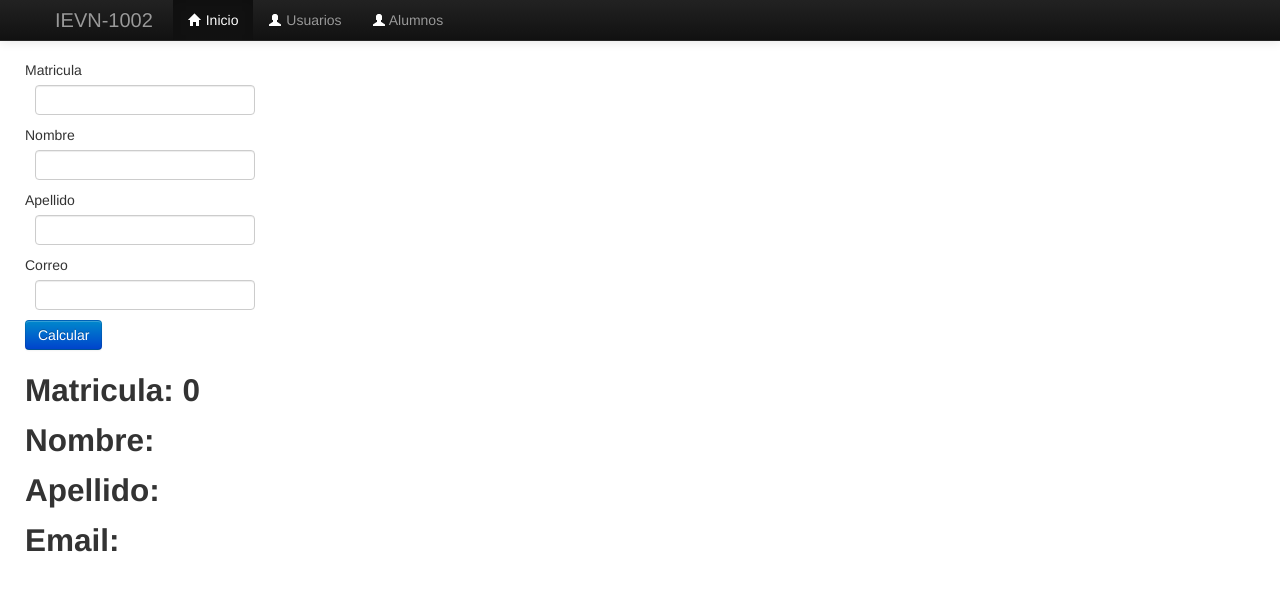
After one commit to IEVN1002-22001432/api_flask02, a Flask app: page /Alumnos in a window 1280 px wide. The commit adds this page. Shown: the top 591 px of the page. Run offline with Flask 3, Linux system fonts and the light colour scheme; some libraries are stand-ins or nearby versions.

Commit message:
Formularios

```diff
--- a/app.py
+++ b/app.py
@@ -1,5 +1,6 @@
 from flask import Flask, render_template, request
 import math
+import forms;
 
 app = Flask(__name__)
 @app.route('/index')
@@ -26,19 +27,34 @@ def about():
     return render_template('calculos.html')
 
 @app.route('/distancia', methods=['GET', 'POST'])
-def about():
+def distancia():
     if request.method == 'POST':
         x1 = request.form['x1']
         x2 = request.form['x2']
         y1 = request.form['y1']
         y2 = request.form['y2']
-        resultado = math.sqrt(pow((x2-x1), 2) + pow((y2-y1), 2))
+        resultado = math.sqrt(pow((int(x2)-int(x1)), 2) + pow((int(y2)-int(y1)), 2))
         return render_template('distancia.html', resultado=resultado)
     return  render_template('distancia.html')
 
+@app.route("/Alumnos", methods=['GET', 'POST'])
+def alumnos():
+    mat=0
+    nom=""
+    ape=""
+    email=""
+    alumno_class = forms.UserForm(request.form)
+    if request.method == 'POST' and alumno_class.validate():
+        mat=alumno_class.matricula.data
+        nom=alumno_class.nombre.data
+        ape=alumno_class.apellido.data
+        email=alumno_class.correo.data
+    return render_template('Alumnos.html', form=alumno_class, mat=mat, nom=nom,
+                           ape=ape, email=email)
+
 @app.route('/user/<string:user>')
 def user(user):
-    return f"Hello, {user}!"
+    return f"Hola, {user}!"
 
 @app.route('/numero/<int:num>')
 def func(num):
--- /dev/null
+++ b/forms.py
@@ -0,0 +1,17 @@
+from wtforms import Form
+from wtforms import StringField, PasswordField, EmailField, BooleanField, SubmitField, IntegerField
+from wtforms import validators
+
+class UserForm(Form):
+    matricula = IntegerField("Matricula", [
+        validators.DataRequired(message='El campo es requerido')
+    ])
+    nombre = StringField("Nombre", [
+        validators.DataRequired(message='El campo es requerido')
+    ])
+    apellido = StringField("Apellido", [
+        validators.DataRequired(message='El campo es requerido')
+    ])
+    correo = EmailField("Correo", [
+        validators.Email(message='Ingrese correo valido')
+    ])
--- /dev/null
+++ b/templates/Alumnos.html
@@ -0,0 +1,18 @@
+{% extends "layout.html"%}
+{%import "_macros.html" as macro%}
+    {%block container%}
+
+    <form action="" method="post" novalidate>
+        {{macro.camposNuevos(form.matricula)}}
+        {{macro.camposNuevos(form.nombre)}}
+        {{macro.camposNuevos(form.apellido)}}
+        {{macro.camposNuevos(form.correo)}}
+        <button type="submit" class="btn btn-primary">Calcular</button>
+    </form>
+
+    <h2>Matricula: {{mat}}</h2>
+    <h2>Nombre: {{nom}}</h2>
+    <h2>Apellido: {{ape}}</h2>
+    <h2>Email: {{email}}</h2>
+
+{%endblock%}
--- a/templates/_macros.html
+++ b/templates/_macros.html
@@ -5,3 +5,17 @@
     name="{{name}}" placeholder="{{placeholder}}">
 </div>
 {% endmacro %}
+
+{%macro camposNuevos(field)%}
+<td>{{field.label}}</td>
+<dd>{{field(**kwargs) | safe}}</dd>
+
+{%if field.errors%}
+<ul>
+    {%for error in field.errors%}
+    <li style="color: red">{{error}}</li>
+    {%endfor%}
+</ul>
+{%endif%}
+
+{%endmacro%}
```
